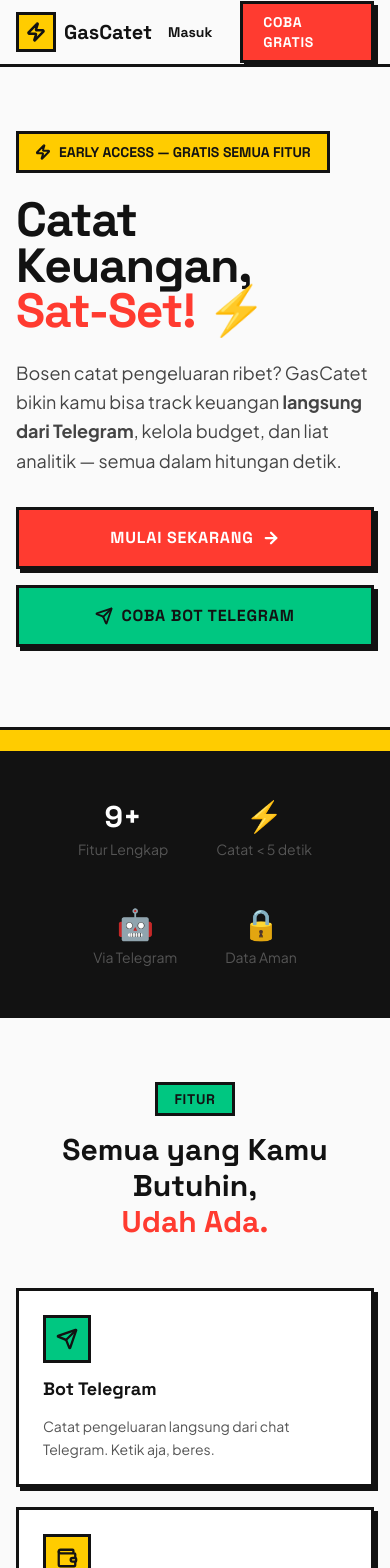
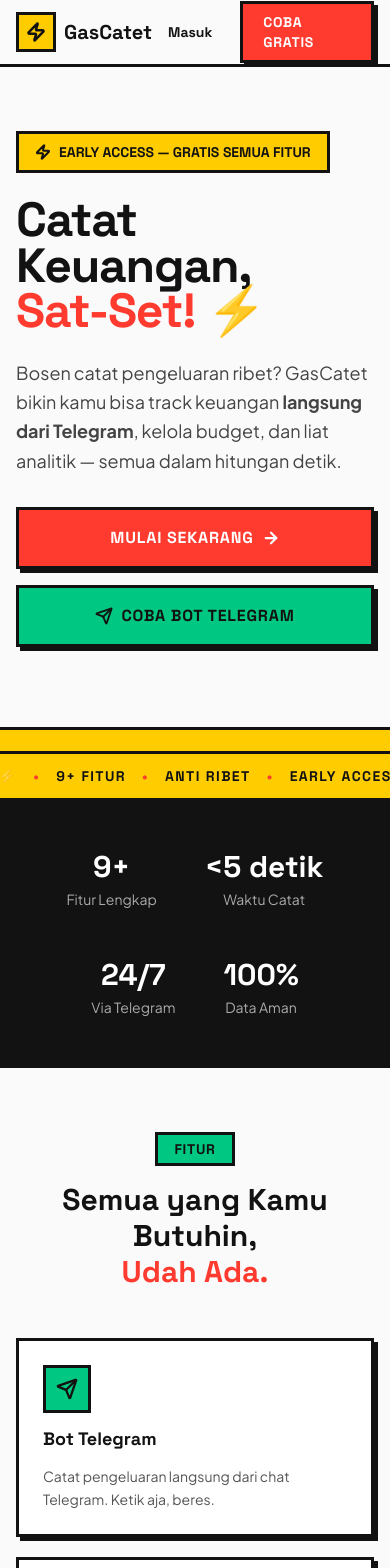
Before and after one commit to armandawahyuu/gas-catet, a Next.js app in the folder web/: page / in a window 390 px wide. Shown: the top 1568 px of the page. Built offline with nearby package versions, Linux system fonts and the light colour scheme; no server answers.

Commit message:
feat: add scroll animations, marquee, counter animation, micro-interactions, floating CTA

```diff
--- a/web/src/app/globals.css
+++ b/web/src/app/globals.css
@@ -108,3 +108,29 @@
 .recharts-tooltip-wrapper {
   outline: none !important;
 }
+
+/* ── Landing page animations ── */
+@keyframes marquee {
+  0% { transform: translateX(0); }
+  100% { transform: translateX(-50%); }
+}
+.animate-marquee {
+  animation: marquee 20s linear infinite;
+  width: max-content;
+}
+
+@keyframes float {
+  0%, 100% { transform: rotate(6deg) translateY(0); }
+  50% { transform: rotate(6deg) translateY(-12px); }
+}
+.animate-float {
+  animation: float 4s ease-in-out infinite;
+}
+
+@keyframes float-slow {
+  0%, 100% { transform: rotate(-3deg) translateY(0); }
+  50% { transform: rotate(-3deg) translateY(-8px); }
+}
+.animate-float-slow {
+  animation: float-slow 5s ease-in-out infinite;
+}
--- a/web/src/app/page.tsx
+++ b/web/src/app/page.tsx
@@ -1,3 +1,6 @@
+"use client";
+
+import { useEffect, useRef, useState, useCallback } from "react";
 import Link from "next/link";
 import {
   Zap,
@@ -15,23 +18,98 @@
   TrendingUp,
   Shield,
   Clock,
+  ChevronUp,
 } from "lucide-react";
 
+/* ── Scroll reveal hook ─────────────────────────────── */
+function useReveal(threshold = 0.15) {
+  const ref = useRef<HTMLDivElement>(null);
+  const [visible, setVisible] = useState(false);
+  useEffect(() => {
+    const el = ref.current;
+    if (!el) return;
+    const obs = new IntersectionObserver(
+      ([e]) => { if (e.isIntersecting) { setVisible(true); obs.disconnect(); } },
+      { threshold }
+    );
+    obs.observe(el);
+    return () => obs.disconnect();
+  }, [threshold]);
+  return { ref, visible };
+}
+
+/* ── Animated counter ────────────────────────────────── */
+function AnimCounter({ end, suffix = "", duration = 1200 }: { end: number; suffix?: string; duration?: number }) {
+  const ref = useRef<HTMLSpanElement>(null);
+  const [val, setVal] = useState(0);
+  const started = useRef(false);
+  useEffect(() => {
+    const el = ref.current;
+    if (!el) return;
+    const obs = new IntersectionObserver(([e]) => {
+      if (e.isIntersecting && !started.current) {
+        started.current = true;
+        const start = performance.now();
+        const tick = (now: number) => {
+          const p = Math.min((now - start) / duration, 1);
+          setVal(Math.round(end * p));
+          if (p < 1) requestAnimationFrame(tick);
+        };
+        requestAnimationFrame(tick);
+        obs.disconnect();
+      }
+    }, { threshold: 0.5 });
+    obs.observe(el);
+    return () => obs.disconnect();
+  }, [end, duration]);
+  return <span ref={ref}>{val}{suffix}</span>;
+}
+
+/* ── Section wrapper with reveal ─────────────────────── */
+function Reveal({ children, className = "", delay = 0 }: { children: React.ReactNode; className?: string; delay?: number }) {
+  const { ref, visible } = useReveal();
+  return (
+    <div
+      ref={ref}
+      className={className}
+      style={{
+        opacity: visible ? 1 : 0,
+        transform: visible ? "translateY(0)" : "translateY(32px)",
+        transition: `opacity 0.6s ease ${delay}ms, transform 0.6s ease ${delay}ms`,
+      }}
+    >
+      {children}
+    </div>
+  );
+}
+
+/* ── Feature card with hover micro-interaction ───────── */
 function FeatureCard({
   icon: Icon,
   color,
   title,
   desc,
+  delay,
 }: {
   icon: React.ElementType;
   color: string;
   title: string;
   desc: string;
+  delay: number;
 }) {
+  const { ref, visible } = useReveal();
   return (
-    <div className="neo-card p-6 flex flex-col gap-3">
     <div
-        className="w-12 h-12 neo-border flex items-center justify-center shrink-0"
+      ref={ref}
+      className="neo-card p-6 flex flex-col gap-3 group"
+      style={{
+        opacity: visible ? 1 : 0,
+        transform: visible ? "translateY(0)" : "translateY(24px)",
+        transition: `opacity 0.5s ease ${delay}ms, transform 0.5s ease ${delay}ms`,
+      }}
+    >
+      <div
+        className="w-12 h-12 neo-border flex items-center justify-center shrink-0 transition-transform duration-300 group-hover:rotate-12 group-hover:scale-110"
         style={{ background: color }}
       >
         <Icon size={22} strokeWidth={2.5} />
@@ -56,6 +134,7 @@
   color: string;
 }) {
   return (
+    <Reveal delay={Number(num) * 150}>
       <div className="flex gap-4 items-start">
         <div
           className="w-12 h-12 neo-border neo-shadow flex items-center justify-center shrink-0 font-heading text-xl font-black"
@@ -70,83 +149,75 @@
           </p>
         </div>
       </div>
+    </Reveal>
   );
 }
 
-function StatBlock({ value, label }: { value: string; label: string }) {
+/* ── Marquee strip ───────────────────────────────────── */
+function Marquee() {
+  const items = ["EARLY ACCESS", "GRATIS", "CEPET", "AMAN", "TELEGRAM", "SAT-SET ⚡", "9+ FITUR", "ANTI RIBET"];
+  const row = items.map((t, i) => (
+    <span key={i} className="font-heading text-sm font-black uppercase tracking-widest whitespace-nowrap flex items-center gap-4">
+      {t} <span style={{ color: "#FF3B30" }}>•</span>
+    </span>
+  ));
   return (
-    <div className="text-center">
-      <div className="font-heading text-3xl md:text-4xl font-black">
-        {value}
-      </div>
-      <div className="text-sm mt-1" style={{ color: "#555" }}>
-        {label}
+    <div className="overflow-hidden border-t-3 border-b-3 border-base py-3" style={{ background: "#FFCC00" }}>
+      <div className="flex gap-4 animate-marquee">
+        {row}{row}{row}{row}
       </div>
     </div>
   );
 }
 
 export default function Home() {
+  /* ── Floating CTA visibility ─── */
+  const heroRef = useRef<HTMLElement>(null);
+  const [showFloat, setShowFloat] = useState(false);
+  const handleScroll = useCallback(() => {
+    if (!heroRef.current) return;
+    setShowFloat(window.scrollY > heroRef.current.offsetHeight);
+  }, []);
+  useEffect(() => {
+    window.addEventListener("scroll", handleScroll, { passive: true });
+    return () => window.removeEventListener("scroll", handleScroll);
+  }, [handleScroll]);
+
   const features = [
-    {
-      icon: Send,
-      color: "#00C781",
-      title: "Bot Telegram",
-      desc: "Catat pengeluaran langsung dari chat Telegram. Ketik aja, beres.",
-    },
-    {
-      icon: Wallet,
-      color: "#FFCC00",
-      title: "Multi Dompet",
-      desc: "Pisahin duit cash, bank, e-wallet. Semua rapi di satu tempat.",
-    },
-    {
-      icon: PieChart,
-      color: "#FF3B30",
-      title: "Anggaran",
-      desc: "Set budget per kategori. Biar tau kapan harus rem pengeluaran.",
-    },
-    {
-      icon: Target,
-      color: "#00C781",
-      title: "Target Tabungan",
-      desc: "Mau nabung buat liburan? HP baru? Track progress-nya di sini.",
-    },
-    {
-      icon: Repeat,
-      color: "#FFCC00",
-      title: "Transaksi Berulang",
-      desc: "Bayar kos, Netflix, Spotify? Auto-catat tiap bulan tanpa ribet.",
-    },
-    {
-      icon: BarChart3,
-      color: "#FF3B30",
-      title: "Analitik",
-      desc: "Grafik pengeluaran harian, mingguan, bulanan. Visual yang jelas.",
-    },
-    {
-      icon: Receipt,
-      color: "#00C781",
-      title: "Upload Struk",
-      desc: "Foto struk belanja, attach ke transaksi. Bukti aman tersimpan.",
-    },
-    {
-      icon: FileDown,
-      color: "#FFCC00",
-      title: "Export CSV",
-      desc: "Download semua data transaksi ke spreadsheet kapan aja.",
-    },
-    {
-      icon: Shield,
-      color: "#FF3B30",
-      title: "Aman & Privat",
-      desc: "Data keuangan kamu cuma bisa diakses sama kamu. Titik.",
-    },
+    { icon: Send, color: "#00C781", title: "Bot Telegram", desc: "Catat pengeluaran langsung dari chat Telegram. Ketik aja, beres." },
+    { icon: Wallet, color: "#FFCC00", title: "Multi Dompet", desc: "Pisahin duit cash, bank, e-wallet. Semua rapi di satu tempat." },
+    { icon: PieChart, color: "#FF3B30", title: "Anggaran", desc: "Set budget per kategori. Biar tau kapan harus rem pengeluaran." },
+    { icon: Target, color: "#00C781", title: "Target Tabungan", desc: "Mau nabung buat liburan? HP baru? Track progress-nya di sini." },
+    { icon: Repeat, color: "#FFCC00", title: "Transaksi Berulang", desc: "Bayar kos, Netflix, Spotify? Auto-catat tiap bulan tanpa ribet." },
+    { icon: BarChart3, color: "#FF3B30", title: "Analitik", desc: "Grafik pengeluaran harian, mingguan, bulanan. Visual yang jelas." },
+    { icon: Receipt, color: "#00C781", title: "Upload Struk", desc: "Foto struk belanja, attach ke transaksi. Bukti aman tersimpan." },
+    { icon: FileDown, color: "#FFCC00", title: "Export CSV", desc: "Download semua data transaksi ke spreadsheet kapan aja." },
+    { icon: Shield, color: "#FF3B30", title: "Aman & Privat", desc: "Data keuangan kamu cuma bisa diakses sama kamu. Titik." },
   ];
 
   return (
     <div className="min-h-screen" style={{ background: "#FAFAFA" }}>
-      {/* Navbar */}
+      {/* ── Floating CTA ── */}
+      <div
+        className="fixed bottom-6 right-6 z-50 transition-all duration-300"
+        style={{
+          opacity: showFloat ? 1 : 0,
+          transform: showFloat ? "translateY(0) scale(1)" : "translateY(16px) scale(0.9)",
+          pointerEvents: showFloat ? "auto" : "none",
+        }}
+      >
+        <Link
+          href="/register"
+          className="neo-btn px-6 py-3 text-sm text-white inline-flex items-center gap-2 shadow-lg"
+          style={{ background: "#FF3B30" }}
+        >
+          <Zap size={16} strokeWidth={3} />
+          Coba Gratis
+          <ChevronUp size={14} />
+        </Link>
+      </div>
+
+      {/* ── Navbar ── */}
       <nav className="sticky top-0 z-50 border-b-3 border-base" style={{ background: "#FAFAFA" }}>
         <div className="max-w-6xl mx-auto px-4 h-16 flex items-center justify-between">
           <Link href="/" className="flex items-center gap-2">
@@ -176,10 +247,11 @@
         </div>
       </nav>
 
-      {/* Hero */}
-      <section className="relative overflow-hidden">
+      {/* ── Hero ── */}
+      <section ref={heroRef} className="relative overflow-hidden">
         <div className="max-w-6xl mx-auto px-4 pt-16 pb-20 md:pt-24 md:pb-28">
           <div className="max-w-3xl">
+            <Reveal>
               <div
                 className="inline-flex items-center gap-2 neo-border px-4 py-2 mb-6 text-sm font-bold font-heading"
                 style={{ background: "#FFCC00" }}
@@ -187,19 +259,25 @@
                 <Zap size={16} strokeWidth={3} />
                 EARLY ACCESS — GRATIS SEMUA FITUR
               </div>
+            </Reveal>
 
+            <Reveal delay={100}>
               <h1 className="font-heading text-5xl md:text-7xl font-black leading-[0.95] tracking-tight mb-6">
                 Catat Keuangan,
                 <br />
                 <span style={{ color: "#FF3B30" }}>Sat-Set!</span> ⚡
               </h1>
+            </Reveal>
 
+            <Reveal delay={200}>
               <p className="text-lg md:text-xl leading-relaxed mb-8 max-w-xl" style={{ color: "#444" }}>
                 Bosen catat pengeluaran ribet? GasCatet bikin kamu bisa track
                 keuangan <strong>langsung dari Telegram</strong>, kelola budget,
                 dan liat analitik — semua dalam hitungan detik.
               </p>
+            </Reveal>
 
+            <Reveal delay={300}>
               <div className="flex flex-col sm:flex-row gap-4">
                 <Link
                   href="/register"
@@ -220,11 +298,12 @@
                   Coba Bot Telegram
                 </a>
               </div>
+            </Reveal>
           </div>
 
           {/* Decorative elements */}
           <div
-            className="hidden lg:block absolute top-20 right-12 w-64 h-64 neo-border rotate-6"
+            className="hidden lg:block absolute top-20 right-12 w-64 h-64 neo-border rotate-6 animate-float"
             style={{ background: "#FFCC00" }}
           >
             <div className="p-6 space-y-4">
@@ -251,7 +330,7 @@
           </div>
 
           <div
-            className="hidden lg:block absolute bottom-16 right-80 w-48 h-48 neo-border -rotate-3"
+            className="hidden lg:block absolute bottom-16 right-80 w-48 h-48 neo-border -rotate-3 animate-float-slow"
             style={{ background: "#FF3B30" }}
           >
             <div className="p-5 text-white">
@@ -269,19 +348,35 @@
         <div className="w-full h-6 border-t-3 border-base" style={{ background: "#FFCC00" }} />
       </section>
 
-      {/* Social proof */}
+      {/* ── Marquee ── */}
+      <Marquee />
+
+      {/* ── Social proof with counters ── */}
       <section style={{ background: "#121212", color: "white" }}>
         <div className="max-w-6xl mx-auto px-4 py-12 flex flex-wrap justify-center gap-12 md:gap-20">
-          <StatBlock value="9+" label="Fitur Lengkap" />
-          <StatBlock value="⚡" label="Catat < 5 detik" />
-          <StatBlock value="🤖" label="Via Telegram" />
-          <StatBlock value="🔒" label="Data Aman" />
+          <div className="text-center">
+            <div className="font-heading text-3xl md:text-4xl font-black"><AnimCounter end={9} suffix="+" /></div>
+            <div className="text-sm mt-1" style={{ color: "#aaa" }}>Fitur Lengkap</div>
+          </div>
+          <div className="text-center">
+            <div className="font-heading text-3xl md:text-4xl font-black">&lt;<AnimCounter end={5} /> detik</div>
+            <div className="text-sm mt-1" style={{ color: "#aaa" }}>Waktu Catat</div>
+          </div>
+          <div className="text-center">
+            <div className="font-heading text-3xl md:text-4xl font-black"><AnimCounter end={24} />/7</div>
+            <div className="text-sm mt-1" style={{ color: "#aaa" }}>Via Telegram</div>
+          </div>
+          <div className="text-center">
+            <div className="font-heading text-3xl md:text-4xl font-black"><AnimCounter end={100} suffix="%" /></div>
+            <div className="text-sm mt-1" style={{ color: "#aaa" }}>Data Aman</div>
+          </div>
         </div>
       </section>
 
-      {/* Features */}
+      {/* ── Features ── */}
       <section className="border-t-3 border-base">
         <div className="max-w-6xl mx-auto px-4 py-16 md:py-24">
+          <Reveal>
             <div className="text-center mb-12">
               <div
                 className="inline-block neo-border px-4 py-1 text-sm font-heading font-bold uppercase tracking-wider mb-4"
@@ -295,51 +390,40 @@
                 <span style={{ color: "#FF3B30" }}>Udah Ada.</span>
               </h2>
             </div>
+          </Reveal>
 
           <div className="grid grid-cols-1 md:grid-cols-2 lg:grid-cols-3 gap-5">
             {features.map((f, i) => (
-              <FeatureCard key={i} {...f} />
+              <FeatureCard key={i} {...f} delay={i * 80} />
             ))}
           </div>
         </div>
       </section>
 
-      {/* How it works */}
+      {/* ── How it works ── */}
       <section className="border-t-3 border-base" style={{ background: "#FFCC00" }}>
         <div className="max-w-6xl mx-auto px-4 py-16 md:py-24">
+          <Reveal>
             <div className="text-center mb-12">
               <h2 className="font-heading text-3xl md:text-5xl font-black">
                 Gampang Banget, <span style={{ color: "#FF3B30" }}>3 Langkah</span> Doang
               </h2>
             </div>
+          </Reveal>
 
           <div className="max-w-lg mx-auto space-y-8">
-            <StepCard
-              num="1"
-              color="#FAFAFA"
-              title="Daftar Gratis"
-              desc="Bikin akun di web, hubungin sama Telegram kamu. Gak sampe 1 menit."
-            />
-            <StepCard
-              num="2"
-              color="#FAFAFA"
-              title="Catat dari Mana Aja"
-              desc="Mau dari web dashboard atau langsung chat di Telegram bot, terserah kamu."
-            />
-            <StepCard
-              num="3"
-              color="#FAFAFA"
-              title="Pantau & Kontrol"
-              desc="Liat grafik, cek budget, track target nabungan. Semua real-time."
-            />
+            <StepCard num="1" color="#FAFAFA" title="Daftar Gratis" desc="Bikin akun di web, hubungin sama Telegram kamu. Gak sampe 1 menit." />
+            <StepCard num="2" color="#FAFAFA" title="Catat dari Mana Aja" desc="Mau dari web dashboard atau langsung chat di Telegram bot, terserah kamu." />
+            <StepCard num="3" color="#FAFAFA" title="Pantau & Kontrol" desc="Liat grafik, cek budget, track target nabungan. Semua real-time." />
           </div>
         </div>
       </section>
 
-      {/* Telegram section */}
+      {/* ── Telegram section ── */}
       <section className="border-t-3 border-base">
         <div className="max-w-6xl mx-auto px-4 py-16 md:py-24">
           <div className="grid md:grid-cols-2 gap-12 items-center">
+            <Reveal>
               <div>
                 <div
                   className="inline-block neo-border px-4 py-1 text-sm font-heading font-bold uppercase tracking-wider mb-4"
@@ -403,7 +487,9 @@
                   </div>
                 </div>
               </div>
+            </Reveal>
 
+            <Reveal delay={200}>
               <div className="space-y-4">
                 <h3 className="font-heading text-xl font-bold mb-6">
                   Command yang Bisa Kamu Pake:
@@ -416,9 +502,9 @@
                   { cmd: "/kategori", desc: "Liat daftar kategori" },
                   { cmd: "Ketik langsung", desc: '"kopi susu 18rb" — auto tercatat!' },
                 ].map((item, i) => (
-                <div key={i} className="neo-card p-4 flex items-center gap-4">
+                  <div key={i} className="neo-card p-4 flex items-center gap-4 group">
                     <code
-                    className="font-mono text-sm font-bold px-2 py-1 neo-border shrink-0"
+                      className="font-mono text-sm font-bold px-2 py-1 neo-border shrink-0 transition-transform duration-200 group-hover:scale-110"
                       style={{ background: "#FFCC00" }}
                     >
                       {item.cmd}
@@ -427,64 +513,54 @@
                   </div>
                 ))}
               </div>
+            </Reveal>
           </div>
         </div>
       </section>
 
-      {/* Testimonial / Why */}
+      {/* ── Why section ── */}
       <section className="border-t-3 border-base" style={{ background: "#121212", color: "white" }}>
         <div className="max-w-6xl mx-auto px-4 py-16 md:py-24">
+          <Reveal>
             <div className="text-center mb-12">
               <h2 className="font-heading text-3xl md:text-5xl font-black">
                 Kenapa <span style={{ color: "#FFCC00" }}>GasCatet</span>?
               </h2>
             </div>
+          </Reveal>
 
           <div className="grid md:grid-cols-3 gap-6">
             {[
-              {
-                icon: Clock,
-                color: "#FF3B30",
-                title: "Cepet Banget",
-                desc: "5 detik buat catat dari Telegram. Gak perlu buka app, gak perlu login ulang.",
-              },
-              {
-                icon: Star,
-                color: "#FFCC00",
-                title: "Gratis Saat Ini",
-                desc: "Lagi masa early access — semua fitur bisa kamu pake gratis. Buruan cobain!",
-              },
-              {
-                icon: TrendingUp,
-                color: "#00C781",
-                title: "Bikin Kamu Melek Duit",
-                desc: "Grafik & analitik yang bikin kamu sadar kemana aja duit pergi tiap bulan.",
-              },
+              { icon: Clock, color: "#FF3B30", title: "Cepet Banget", desc: "5 detik buat catat dari Telegram. Gak perlu buka app, gak perlu login ulang." },
+              { icon: Star, color: "#FFCC00", title: "Gratis Saat Ini", desc: "Lagi masa early access — semua fitur bisa kamu pake gratis. Buruan cobain!" },
+              { icon: TrendingUp, color: "#00C781", title: "Bikin Kamu Melek Duit", desc: "Grafik & analitik yang bikin kamu sadar kemana aja duit pergi tiap bulan." },
             ].map((item, i) => (
+              <Reveal key={i} delay={i * 150}>
                 <div
-                key={i}
-                className="p-6 border-3 border-white/20"
+                  className="p-6 border-3 border-white/20 group"
                   style={{ background: "rgba(255,255,255,0.05)" }}
                 >
                   <div
-                  className="w-12 h-12 neo-border flex items-center justify-center mb-4"
+                    className="w-12 h-12 neo-border flex items-center justify-center mb-4 transition-transform duration-300 group-hover:rotate-12 group-hover:scale-110"
                     style={{ background: item.color }}
                   >
-                  <item.icon size={22} strokeWidth={2.5} className="text-base" style={{ color: "#121212" }} />
+                    <item.icon size={22} strokeWidth={2.5} style={{ color: "#121212" }} />
                   </div>
                   <h3 className="font-heading text-lg font-bold mb-2">{item.title}</h3>
                   <p className="text-sm leading-relaxed" style={{ color: "#aaa" }}>
                     {item.desc}
                   </p>
                 </div>
+              </Reveal>
             ))}
           </div>
         </div>
       </section>
 
-      {/* Final CTA */}
+      {/* ── Final CTA ── */}
       <section className="border-t-3 border-base" style={{ background: "#FF3B30" }}>
         <div className="max-w-6xl mx-auto px-4 py-16 md:py-24 text-center text-white">
+          <Reveal>
             <h2 className="font-heading text-3xl md:text-5xl font-black mb-4">
               Udah Siap Kontrol Keuangan?
             </h2>
@@ -510,10 +586,11 @@
               </Link>
             </div>
             <p className="text-sm mt-6 opacity-70">🚀 Masa early access — semua fitur gratis, feedback kamu sangat berarti!</p>
+          </Reveal>
         </div>
       </section>
 
-      {/* Footer */}
+      {/* ── Footer ── */}
       <footer className="border-t-3 border-base">
         <div className="max-w-6xl mx-auto px-4 py-8 flex flex-col md:flex-row items-center justify-between gap-4">
           <div className="flex items-center gap-2">
```
Lines whose indentation alone changed are shown as unchanged.
